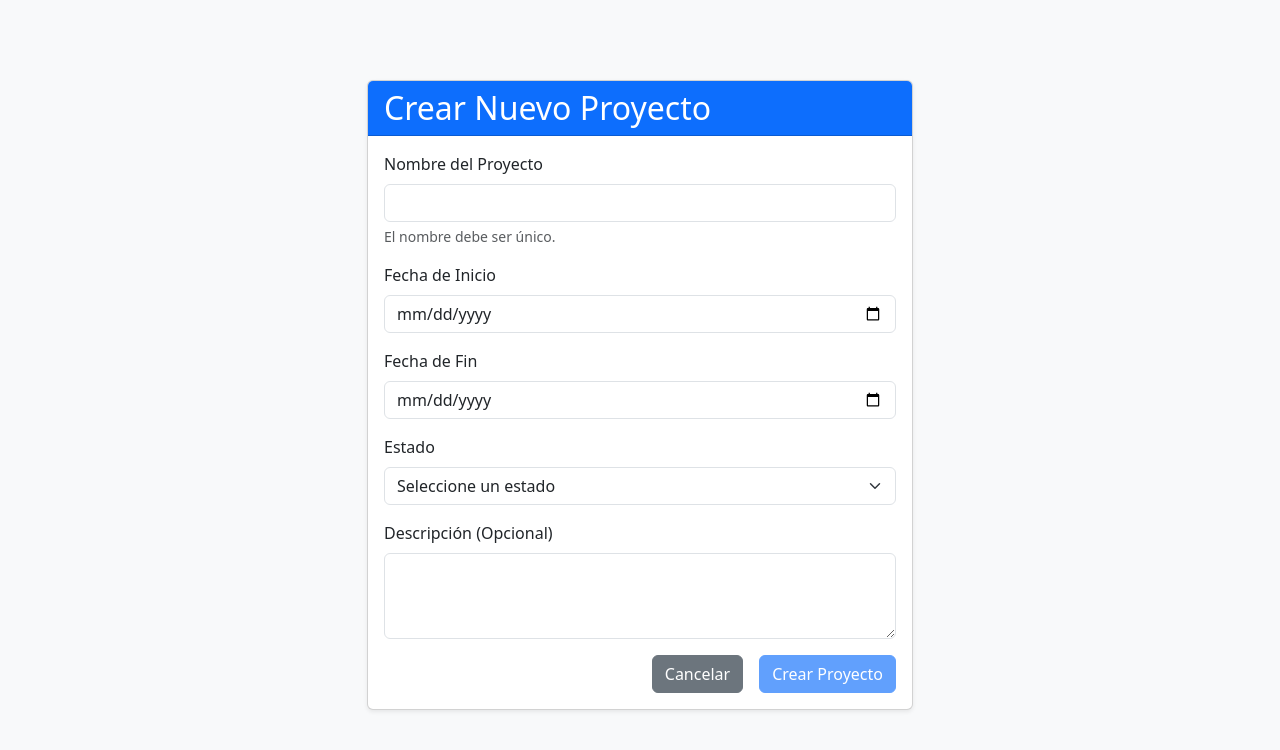
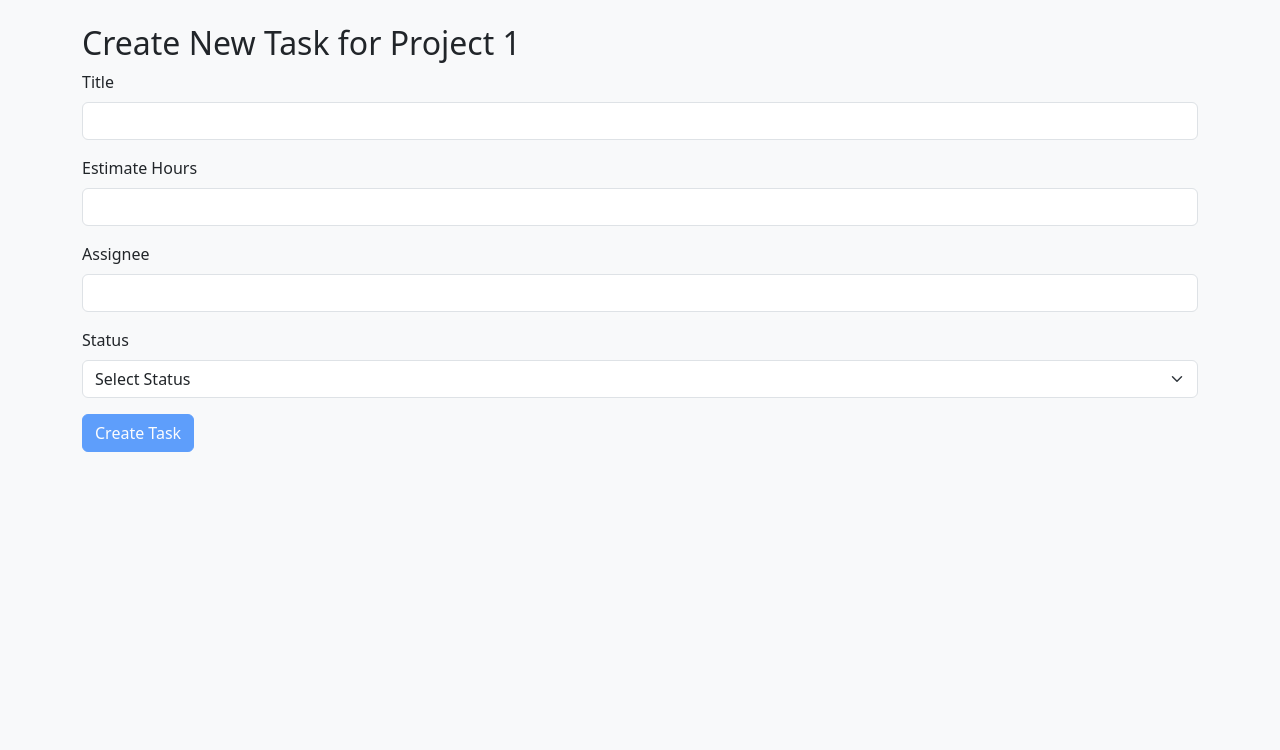
Before and after one commit to mumux19/frontEnd-tareas-proyecto, an Angular app: page /proyectos/1/nueva-tarea in a window 1280 px wide. Before the commit this address led to /projects/crear. Shown: the top 750 px of the page. Built offline with nearby package versions, Linux system fonts and the light colour scheme.

Commit message:
creacion de feature de tareas 1

```diff
--- a/src/app/app.routes.ts
+++ b/src/app/app.routes.ts
@@ -1,8 +1,10 @@
 import { Routes } from '@angular/router';
 import { CrearProyectoComponent } from './projects/crear-proyecto/crear-proyecto.component';
+import { NewTaskComponent } from './tasks/new-task/new-task.component';
 
 export const routes: Routes = [
   { path: 'projects/crear', component: CrearProyectoComponent },
+  { path: 'proyectos/:id/nueva-tarea', component: NewTaskComponent },
   { path: '', redirectTo: 'projects/crear', pathMatch: 'full' }, // Redirigir a crear proyecto por defecto
   { path: '**', redirectTo: 'projects/crear' } // Manejo de rutas no encontradas
 ];
--- /dev/null
+++ b/src/app/tasks/new-task/new-task.component.html
@@ -0,0 +1,75 @@
+<div class="container mt-4">
+  <h2>Create New Task for Project {{ projectId }}</h2>
+
+  <div *ngIf="successMessage" class="alert alert-success" role="alert">
+    {{ successMessage }}
+  </div>
+
+  <div *ngIf="errorMessage" class="alert alert-danger" role="alert">
+    {{ errorMessage }}
+  </div>
+
+  <form [formGroup]="taskForm" (ngSubmit)="onSubmit()">
+    <div class="mb-3">
+      <label for="title" class="form-label">Title</label>
+      <input
+        type="text"
+        class="form-control"
+        id="title"
+        formControlName="title"
+        [class.is-invalid]="f['title'].invalid && (f['title'].dirty || f['title'].touched)"
+      />
+      <div *ngIf="f['title'].invalid && (f['title'].dirty || f['title'].touched)" class="invalid-feedback">
+        <div *ngIf="f['title'].errors?.['required']">(Title is required.)</div>
+      </div>
+    </div>
+
+    <div class="mb-3">
+      <label for="estimateHours" class="form-label">Estimate Hours</label>
+      <input
+        type="number"
+        class="form-control"
+        id="estimateHours"
+        formControlName="estimateHours"
+        [class.is-invalid]="f['estimateHours'].invalid && (f['estimateHours'].dirty || f['estimateHours'].touched)"
+      />
+      <div *ngIf="f['estimateHours'].invalid && (f['estimateHours'].dirty || f['estimateHours'].touched)" class="invalid-feedback">
+        <div *ngIf="f['estimateHours'].errors?.['required']">(Estimate Hours is required.)</div>
+        <div *ngIf="f['estimateHours'].errors?.['min']">(Estimate Hours must be at least 1.)</div>
+      </div>
+    </div>
+
+    <div class="mb-3">
+      <label for="assignee" class="form-label">Assignee</label>
+      <input
+        type="text"
+        class="form-control"
+        id="assignee"
+        formControlName="assignee"
+      />
+    </div>
+
+    <div class="mb-3">
+      <label for="status" class="form-label">Status</label>
+      <select
+        class="form-select"
+        id="status"
+        formControlName="status"
+        [class.is-invalid]="f['status'].invalid && (f['status'].dirty || f['status'].touched)"
+      >
+        <option [ngValue]="null" disabled>Select Status</option>
+        <option value="TODO">TODO</option>
+        <option value="IN_PROGRESS">IN_PROGRESS</option>
+        <option value="DONE">DONE</option>
+      </select>
+      <div *ngIf="f['status'].invalid && (f['status'].dirty || f['status'].touched)" class="invalid-feedback">
+        <div *ngIf="f['status'].errors?.['required']">(Status is required.)</div>
+      </div>
+    </div>
+
+    <button type="submit" class="btn btn-primary" [disabled]="taskForm.invalid || loading">
+      <span *ngIf="loading" class="spinner-border spinner-border-sm" role="status" aria-hidden="true"></span>
+      Create Task
+    </button>
+  </form>
+</div>
--- /dev/null
+++ b/src/app/tasks/new-task/new-task.component.ts
@@ -0,0 +1,95 @@
+import { Component, OnInit } from '@angular/core';
+import { CommonModule } from '@angular/common';
+import { FormBuilder, FormGroup, Validators, ReactiveFormsModule } from '@angular/forms';
+import { ActivatedRoute, Router } from '@angular/router';
+import { TaskService } from '../task.service';
+import { TaskRequest } from '../models/task.model';
+import { HttpClientModule } from '@angular/common/http';
+import { catchError } from 'rxjs/operators';
+import { of } from 'rxjs';
+
+@Component({
+  selector: 'app-new-task',
+  standalone: true,
+  imports: [
+    CommonModule,
+    ReactiveFormsModule,
+    HttpClientModule // Needed for standalone components if HttpClient is used directly or via a service
+  ],
+  templateUrl: './new-task.component.html',
+  styleUrls: ['./new-task.component.css']
+})
+export class NewTaskComponent implements OnInit {
+  taskForm!: FormGroup;
+  projectId!: number;
+  loading = false;
+  successMessage: string | null = null;
+  errorMessage: string | null = null;
+
+  constructor(
+    private fb: FormBuilder,
+    private route: ActivatedRoute,
+    private router: Router,
+    private taskService: TaskService
+  ) { }
+
+  ngOnInit(): void {
+    this.route.paramMap.subscribe(params => {
+      this.projectId = Number(params.get('id'));
+    });
+
+    this.taskForm = this.fb.group({
+      title: ['', Validators.required],
+      estimateHours: [null, [Validators.required, Validators.min(1)]],
+      assignee: [''],
+      status: [null, Validators.required] // Default status, should be selectable
+    });
+  }
+
+  onSubmit(): void {
+    this.loading = true;
+    this.successMessage = null;
+    this.errorMessage = null;
+
+    if (this.taskForm.invalid) {
+      this.errorMessage = 'Please correct the form errors.';
+      this.loading = false;
+      return;
+    }
+
+    const taskRequest: TaskRequest = this.taskForm.value;
+
+    this.taskService.createTask(this.projectId, taskRequest).pipe(
+      catchError(error => {
+        console.error('Error creating task:', error);
+        this.loading = false;
+        if (error.status === 400) {
+          this.errorMessage = 'Invalid data provided. Please check your inputs.';
+        } else if (error.status === 404) {
+          this.errorMessage = 'Project not found. The project ID might be incorrect.';
+        } else if (error.status === 409) {
+          this.errorMessage = 'Cannot add task to a closed project.';
+        } else {
+          this.errorMessage = 'An unexpected error occurred. Please try again.';
+        }
+        return of(null);
+      })
+    ).subscribe(response => {
+      this.loading = false;
+      if (response) {
+        this.successMessage = 'Task created successfully!';
+        // As per requirements, no redirection, just show success message.
+        this.taskForm.reset({
+          title: '',
+          estimateHours: null,
+          assignee: '',
+          status: null
+        });
+      }
+    });
+  }
+
+  // Helper for easy access to form fields
+  get f() { return this.taskForm.controls; }
+
+}
--- /dev/null
+++ b/src/app/tasks/task.service.ts
@@ -0,0 +1,19 @@
+import { Injectable } from '@angular/core';
+import { HttpClient } from '@angular/common/http';
+import { Observable } from 'rxjs';
+import { TaskRequest, TaskResponse } from './models/task.model';
+import { environment } from '../../environment';
+
+@Injectable({
+  providedIn: 'root'
+})
+export class TaskService {
+
+  private apiUrl = environment.apiUrl;
+
+  constructor(private http: HttpClient) { }
+
+  createTask(projectId: number, task: TaskRequest): Observable<TaskResponse> {
+    return this.http.post<TaskResponse>(`${this.apiUrl}/projects/${projectId}/tasks`, task);
+  }
+}
--- a/src/environment.ts
+++ b/src/environment.ts
@@ -0,0 +1,4 @@
+export const environment = {
+  production: false,
+  apiUrl: 'http://localhost:8080/api' // Placeholder URL, adjust as needed
+};
```
Also changed, not shown: src/app/tasks/models/task.model.ts (added, +14 -0 lines), src/app/tasks/new-task/new-task.component.css (added), 2 other files (tests, documents, lock files or other folders).
